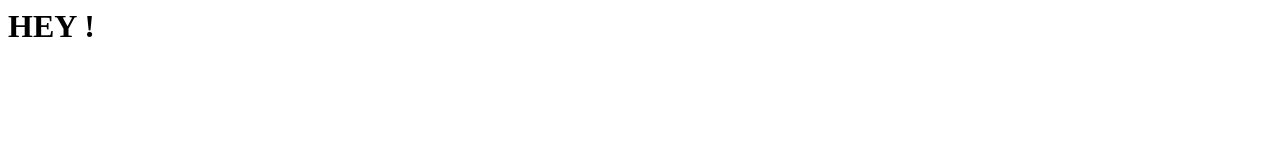
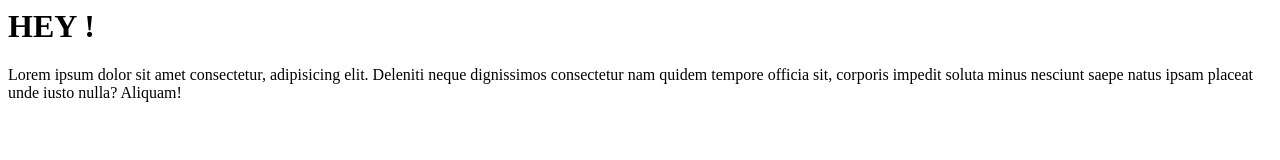
Before and after one commit to sonu2k1/localRepo, a plain HTML site: page index.html in a window 1280 px wide. Drawn offline with Linux system fonts and the light colour scheme.

Commit message:
f1 edited

```diff
--- a/index.html
+++ b/index.html
@@ -1 +1,2 @@
 <h1>HEY !</h1>
+<p>Lorem ipsum dolor sit amet consectetur, adipisicing elit. Deleniti neque dignissimos consectetur nam quidem tempore officia sit, corporis impedit soluta minus nesciunt saepe natus ipsam placeat unde iusto nulla? Aliquam!</p>
```
